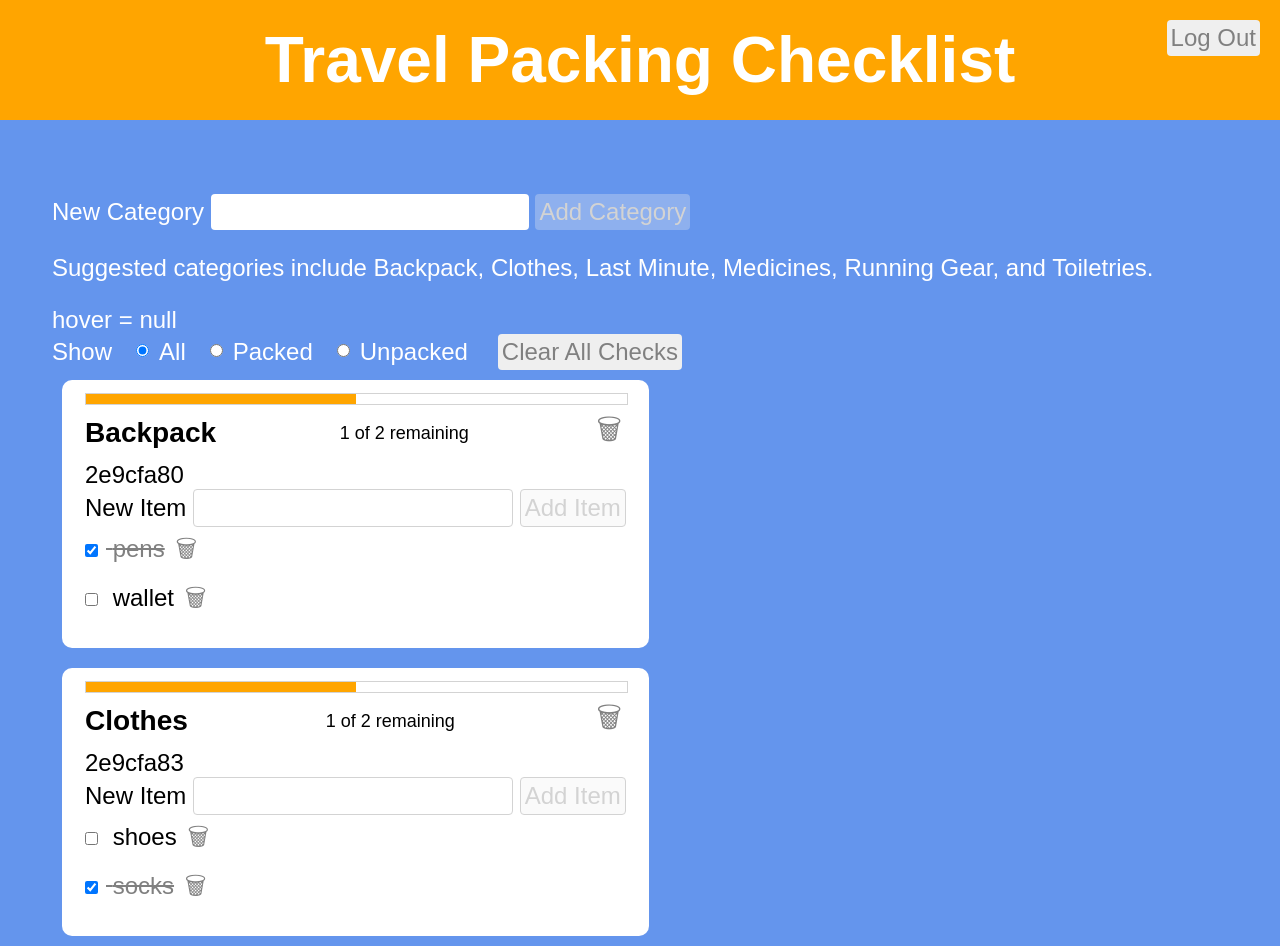
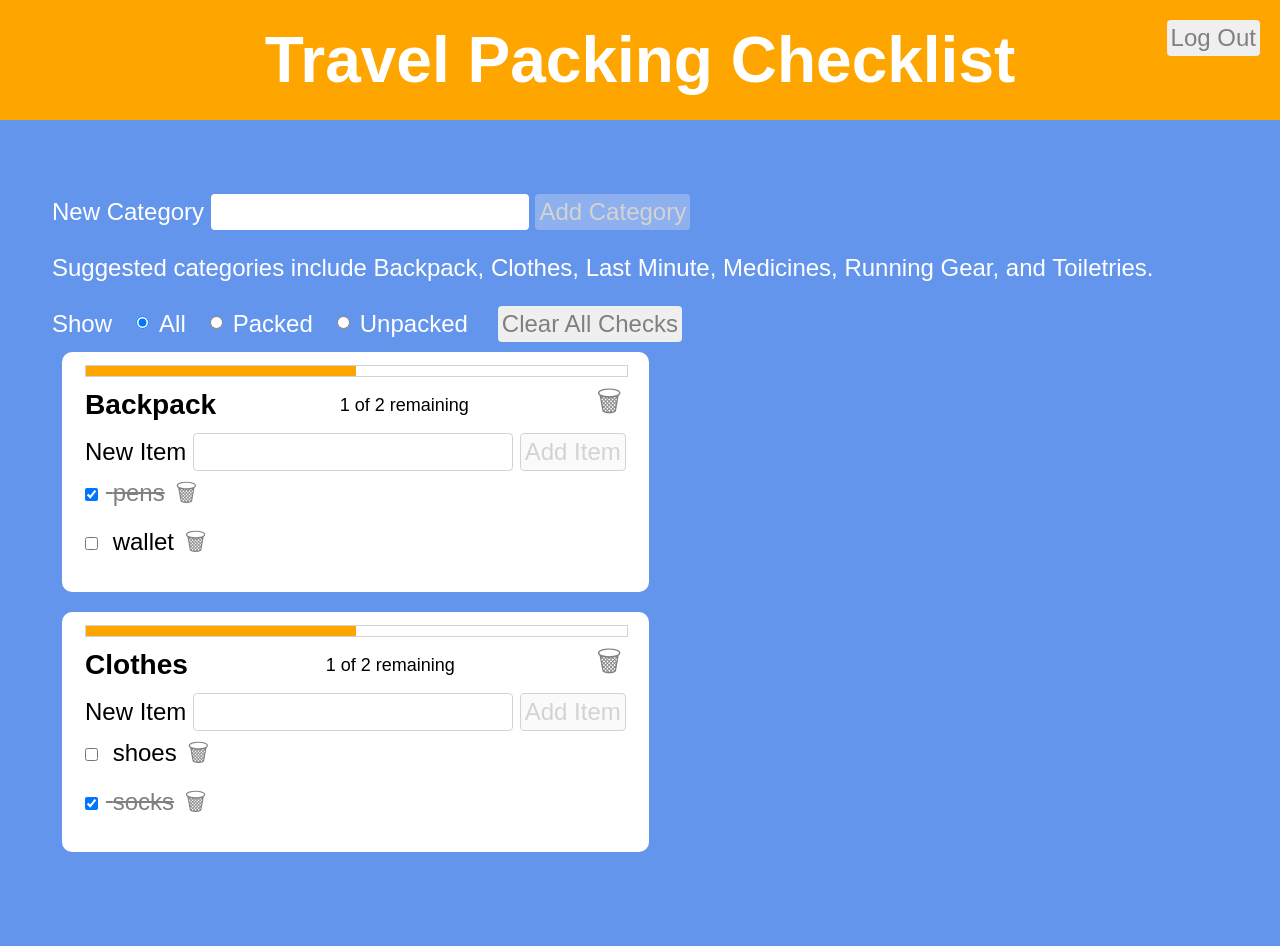
Before and after one commit to mvolkmann/travel-packing, a Svelte app: page / in a window 1280 px wide. Both pictures are taken after a click on the button "Login". After the commit the page ends 862 px from the top, so only its background shows below. Built offline with nearby package versions, Linux system fonts and the light colour scheme.

Commit message:
improved drag and drop

```diff
--- a/src/Category.svelte
+++ b/src/Category.svelte
@@ -9,7 +9,6 @@
 
   export let category;
   export let dnd;
-  export let hover;
   export let show;
 
   const dispatch = createEventDispatcher();
@@ -17,6 +16,7 @@
   const options = {duration: 700, easing: linear, times: 2};
 
   let editing = false;
+  let hovering = false;
   let itemName = '';
   let items = [];
 
@@ -108,6 +108,10 @@
     vertical-align: top;
   }
 
+  section * {
+    pointer-events: none;
+  }
+
   .status {
     font-size: 18px;
     font-weight: normal;
@@ -124,10 +128,18 @@
 <section
   in:scale={options}
   out:spin={options}
-  class:hover={hover === category.id}
-  on:dragenter={() => (hover = category.id)}
-  on:dragleave={() => (hover = null)}
-  on:drop|preventDefault={event => dnd.drop(event, category.id)}
+  class:hover={hovering}
+  on:dragenter={() => hovering = true}
+  on:dragleave={event => {
+    // Only turn off hovering if leaving
+    // the root element of this component.
+    const {localName} = event.target;
+    if (localName === 'section') hovering = false;
+  }}
+  on:drop|preventDefault={event => {
+    dnd.drop(event, category.id);
+    hovering = false;
+  }}
   ondragover="return false">
   <ProgressBar percent={(100 * (total - remaining)) / total} />
   <h3>
@@ -142,8 +154,6 @@
     <span class="status">{status}</span>
     <button class="icon" on:click={() => dispatch('delete')}>&#x1F5D1;</button>
   </h3>
-
-  <div>{category.id.substring(0, 8)}</div>
 
   <form on:submit|preventDefault={addItem}>
     <label>
--- a/src/Checklist.svelte
+++ b/src/Checklist.svelte
@@ -34,12 +34,8 @@
 
       // Trigger Svelte update.
       categories = categories;
-
-      hover = null;
     }
   };
-
-  let hover = null; // a category id
 
   // Must do this before first call to persist.
   restore();
@@ -174,8 +170,6 @@
     Running Gear, and Toiletries.
   </p>
 
-  <div>hover = {hover}</div>
-
   <div class="radios">
     <label>Show</label>
     <label>
@@ -201,7 +195,6 @@
       <Category
         bind:category
         dnd={dragAndDrop}
-        bind:hover
         {show}
         on:delete={() => deleteCategory(category)}
         on:persist={persist} />
--- a/src/Item.svelte
+++ b/src/Item.svelte
@@ -31,6 +31,9 @@
 
   li {
     display: inline-block;
+    /* This is needed to counteract the "section *" setting
+       of "pointer-events: none" in Category.svelte. */
+    pointer-events: auto;
   }
 
   .packed-true {
```
